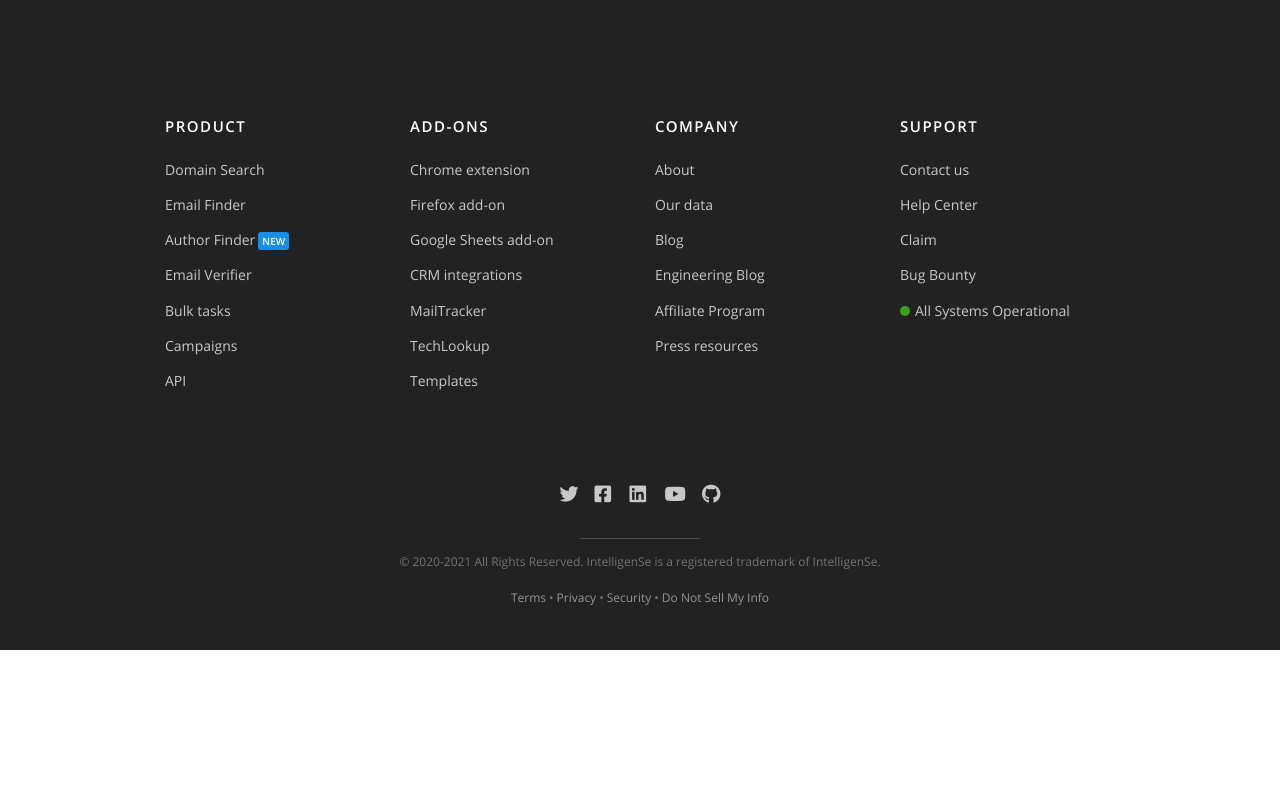
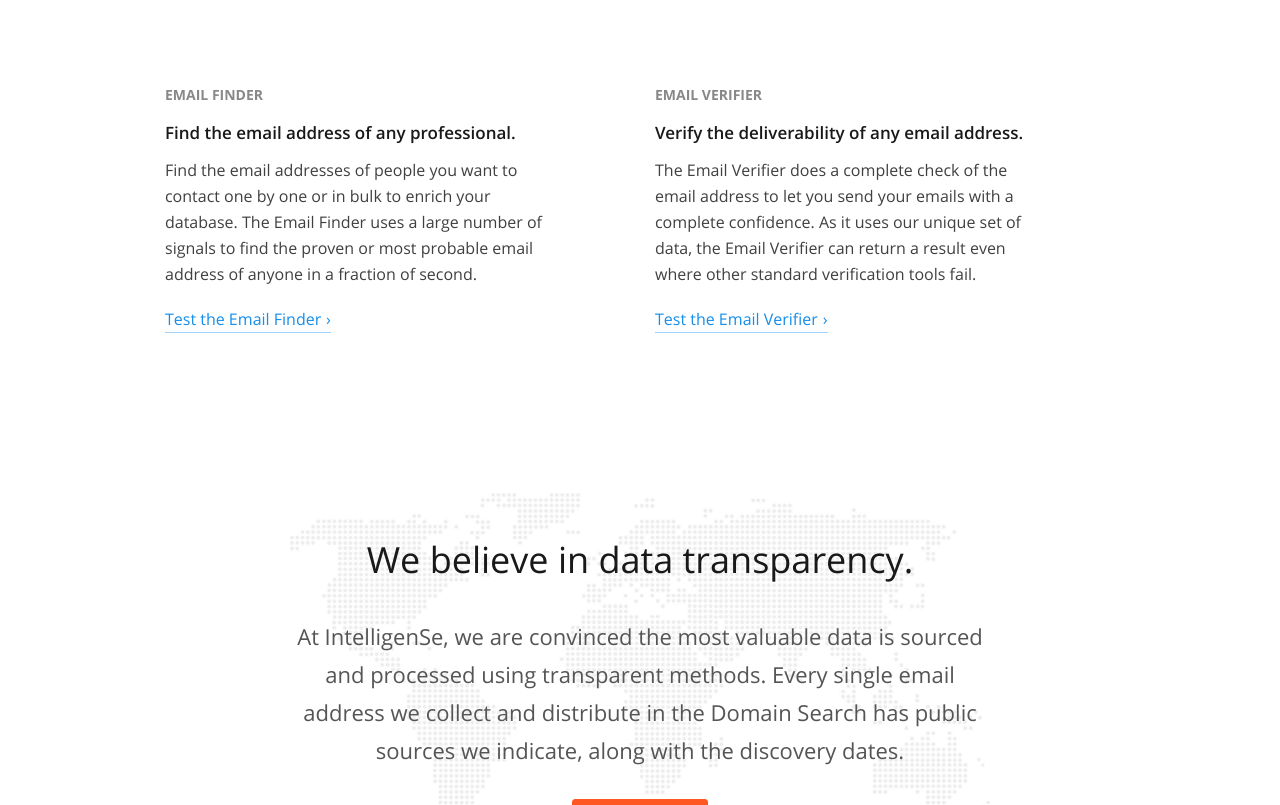
Before and after one commit to newgenapps/IntelligenSeClient, a React (Create React App) app: page / in a window 1280 px wide. Shown: the part 1220-2025 px from the top of the page. Before the commit the page ends 1870 px from the top, so only its background shows below. Built offline with nearby package versions, Linux system fonts and the light colour scheme.

Commit message:
homepage basic layout done

```diff
--- a/src/App.css
+++ b/src/App.css
@@ -53,3 +53,7 @@
     -ms-transition: all .25s ease;
     transition: all .25s ease;
 }
+
+p.big-p {
+    color: #555;
+}
--- a/src/pages/home_page/homePage.component.jsx
+++ b/src/pages/home_page/homePage.component.jsx
@@ -104,6 +104,58 @@
                             </Row>
                         </Container>
                     </section>
+                    <section className="other-features">
+                        <Container>
+                            <Row>
+                                <Col md={5}>
+                                    <div className="text-content">
+                                        <div className="text-subtitle">Email Finder</div>
+                                        <h3>Find the email address of any professional.</h3>
+                                        <p>
+                                            Find the email addresses of people you want to contact one by one or
+                                            in bulk to enrich your database. The Email Finder uses a large number of
+                                            signals to find the proven or most probable email address of anyone in
+                                            a fraction of second.
+                                        </p>
+                                        <Link className="blue-cta" to="/email-finder">Test the Email Finder</Link>
+                                    </div>
+                                </Col>
+                                <Col md={1}>
+                                </Col>
+                                <Col md={5}>
+                                    <div className="text-content">
+                                        <div className="text-subtitle">Email Verifier</div>
+                                        <h3>Verify the deliverability of any email address.</h3>
+                                        <p>
+                                            The Email Verifier does a complete check of the email address to let
+                                            you send your emails with a complete confidence. As it uses our
+                                            unique set of data, the Email Verifier can return a result even
+                                            where other standard verification tools fail.
+                                        </p>
+                                        <Link className="blue-cta" to="/email-verifier">Test the Email Verifier</Link>
+                                    </div>
+                                </Col>
+                                <Col md={1}>
+                                </Col>
+                            </Row>
+                        </Container>
+                    </section>
+                    <section className="data-privacy">
+                        <Container>
+                            <Row>
+                                <Col md={12}>
+                                    <h2>We believe in data transparency.</h2>
+                                    <p className="big-p">
+                                        At IntelligenSe, we are convinced the most valuable data is sourced and
+                                        processed using transparent methods. Every single email address we
+                                        collect and distribute in the Domain Search has public sources we
+                                        indicate, along with the discovery dates.
+                                    </p>
+                                    <Link className="btn-orange btn-lg" to="/our-data">Learn more</Link>
+                                </Col>
+                            </Row>
+                        </Container>
+                    </section>
                 </div>
                 <Footer />
             </>
--- a/src/pages/home_page/homePage.styles.css
+++ b/src/pages/home_page/homePage.styles.css
@@ -50,8 +50,52 @@
     border-bottom: 2px solid #e6e6e6;
 }
 
-.homepage-description a.blue-cta {
+.homepage a.blue-cta {
     display: inline-block;
     font-size: 16px;
     margin-top: 20px;
 }
+
+.homepage a.blue-cta:after{
+    content: "›";
+    margin-left: 0.3em;
+    border-bottom: 0px !important;
+}
+
+.homepage a.blue-cta:hover{
+    border-bottom: 1px solid #5cb0f0;
+    color: #168eea;
+    cursor: pointer;
+    text-decoration: none;
+}
+
+.homepage section.data-privacy {
+    background: url(../../assets/image/dataprivacy.jpeg) no-repeat center 60px;
+    background-size: 700px;
+    padding: 100px 0 140px;
+    text-align: center;
+}
+
+.homepage section h2 {
+    color: #191919;
+    font-size: 27px;
+    font-weight: 500;
+    margin: 0 0 30px;
+    text-align: center;
+}
+
+.homepage section.data-privacy h2 {
+    font-size: 36px;
+}
+
+
+
+.homepage section p.big-p {
+    font-size: 22px;
+    line-height: 38px;
+}
+
+.homepage section.data-privacy p.big-p {
+    margin: 0 auto 30px;
+    max-width: 700px;
+}
```
Also changed, not shown: src/assets/image/dataprivacy.jpeg (added).
